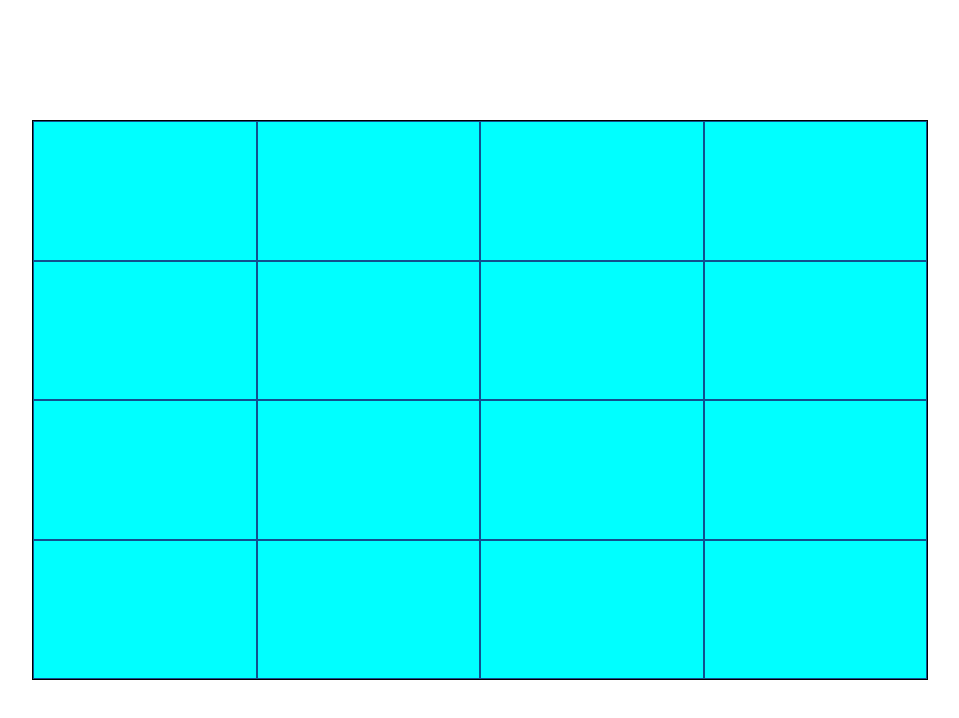
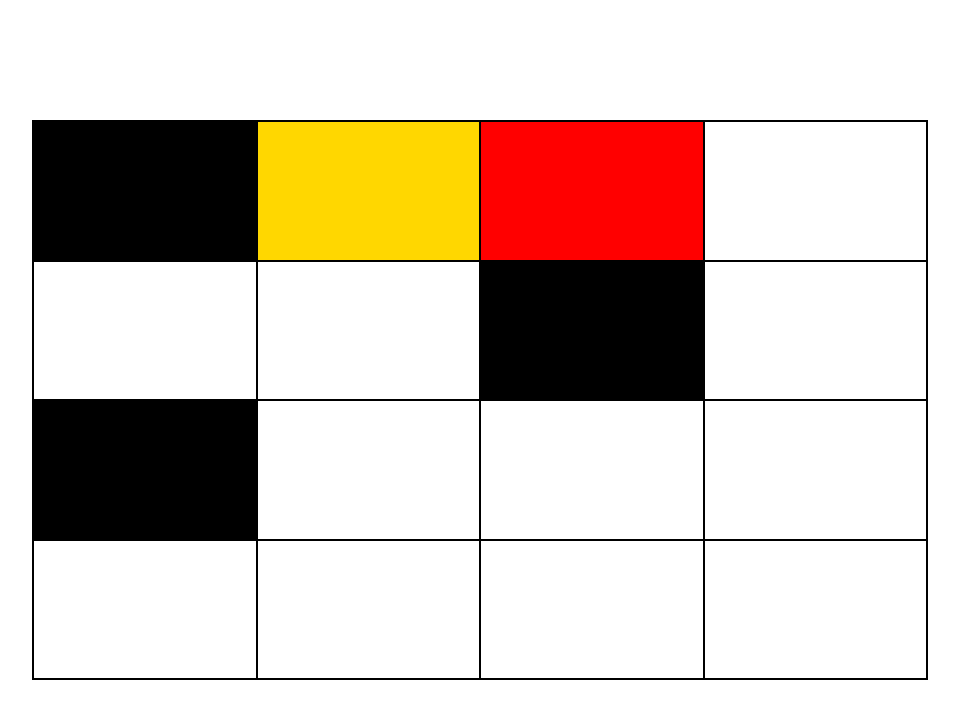
Before and after one commit to Yueuwu/labyrinth_game, a React (Create React App) app: page / in a window 1280 px wide. Shown: the top 718 px of the page, without its empty margins (160-1119 px from the left). Built offline with nearby package versions, Linux system fonts and the light colour scheme.

Commit message:
added every cell type own colour

```diff
--- a/src/components/gameField/Cell.tsx
+++ b/src/components/gameField/Cell.tsx
@@ -1,10 +1,21 @@
 import React from 'react';
 import style from '../styles/cell.module.css'
+import {cell} from "../../redux/gameSlice";
 
-const Cell = () => {
-
+const Cell: React.FC<cell> = ({position, status}) => {
+    const cellColor = () => {
+        if (status === 'empty'){
+            return {background: 'white'}
+        } else if (status === 'block'){
+            return {background: 'black'}
+        } else if (status === 'character'){
+            return {background: 'red'}
+        } else if (status === 'loot'){
+            return {background: 'gold'}
+        }
+    }
     return (
-        <div className={style.wrapper}>
+        <div className={style.wrapper} style={cellColor()}>
 
         </div>
     );
--- a/src/components/gameField/fieldWrapper.tsx
+++ b/src/components/gameField/fieldWrapper.tsx
@@ -9,7 +9,7 @@ const FieldWrapper = () => {
     return (
         <div className={style.wrapper}>
             <div className={style.wrap}>
-                {field.map(cell => <Cell key={cell.position}/>)}
+                {field.map(cell => <Cell key={cell.position} position={cell.position} status={cell.status}/>)}
             </div>
         </div>
     );
--- a/src/components/styles/cell.module.css
+++ b/src/components/styles/cell.module.css
@@ -1,5 +1,4 @@
 .wrapper{
     width: 25%;
-    border: 1px solid #11508f;
-    background-color: aqua;
+    border: 1px solid #000000;
 }
```
